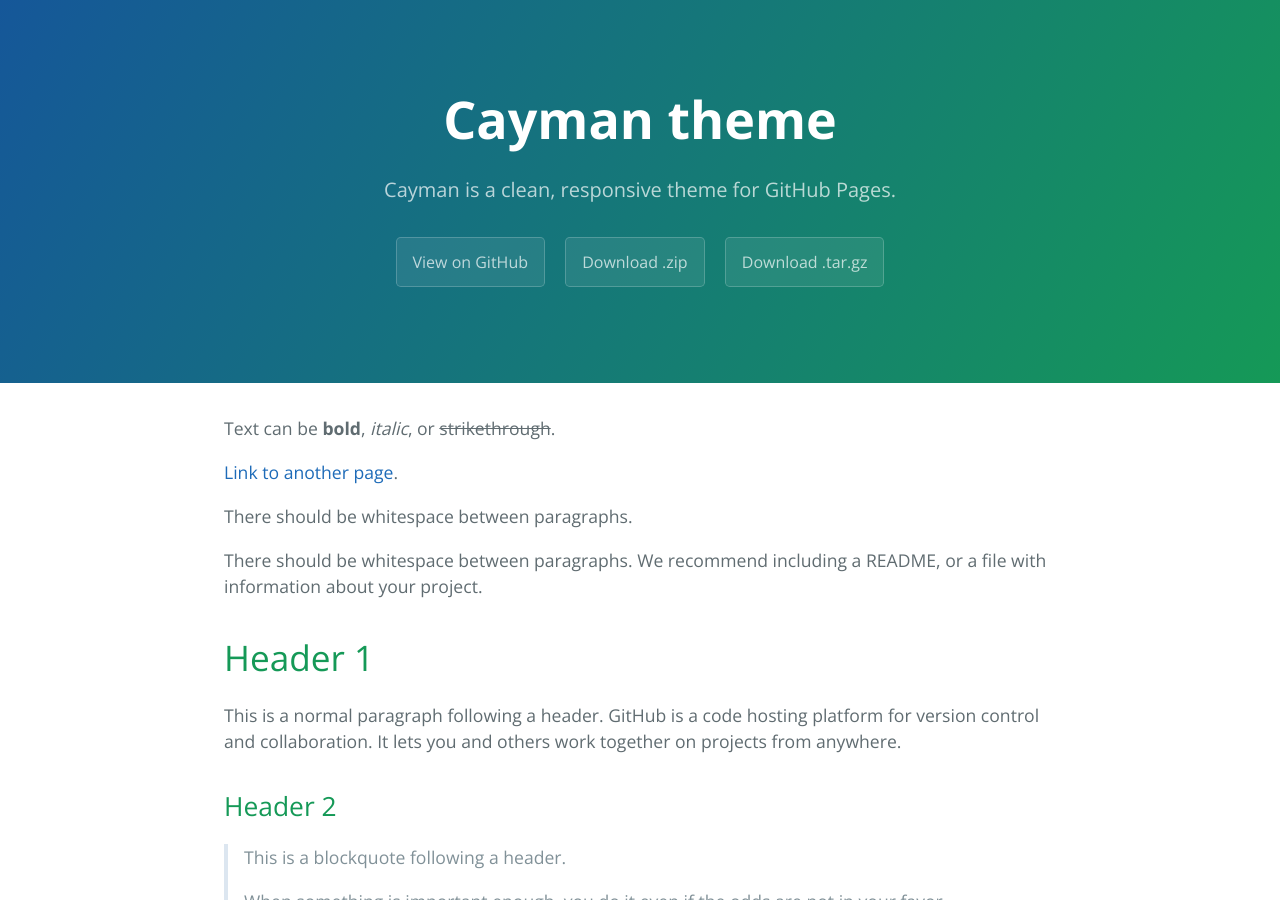
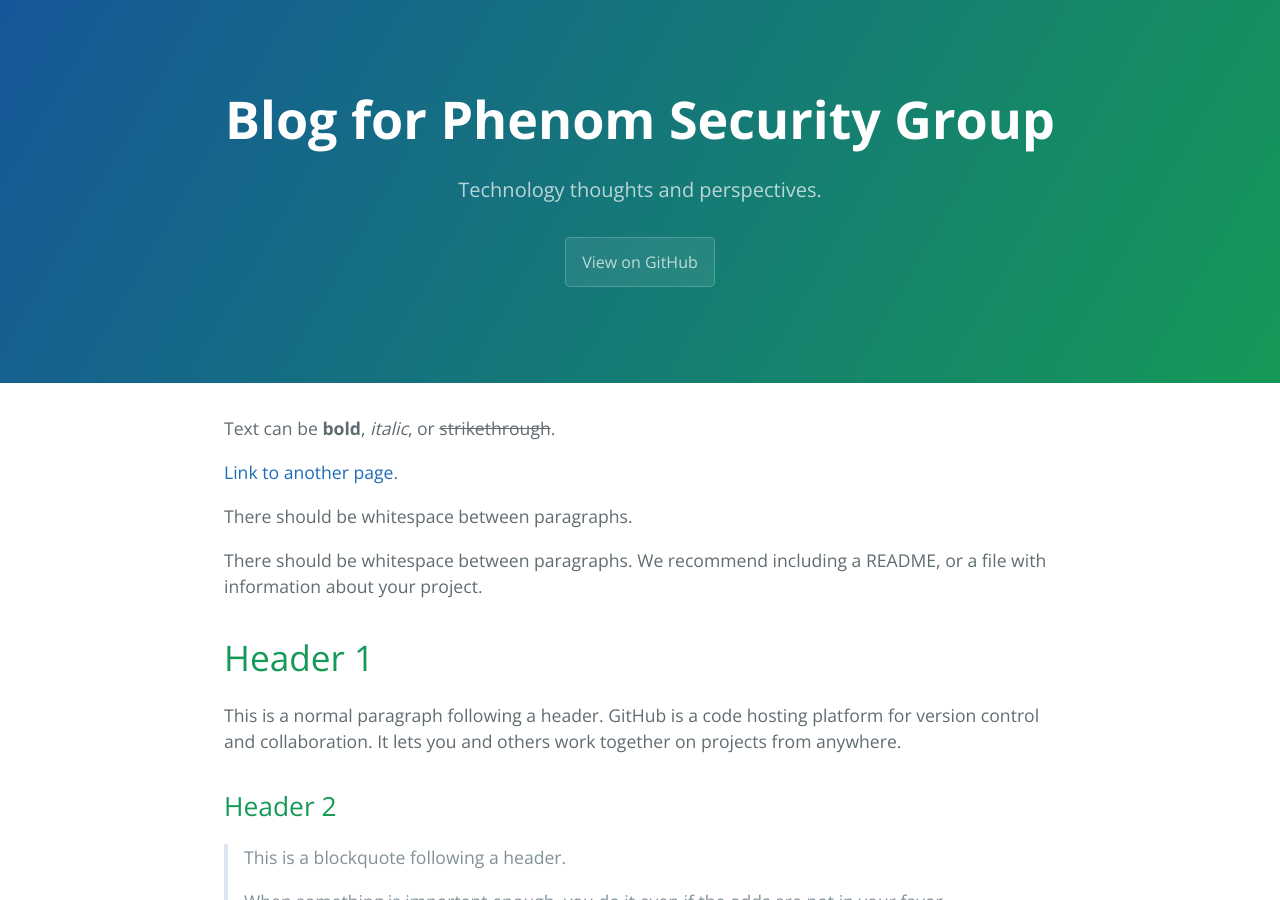
Before and after one commit to microbrewerGM/phenomsec-blogs, a Jekyll site: the page built from index.md, in a window 1280 px wide and 900 px high. Built offline with Jekyll 4.4.1, drawn with Linux system fonts in a browser that asks for light colours.

```diff
--- a/_config.yml
+++ b/_config.yml
@@ -1,5 +1,4 @@
-title: Cayman theme
-description: Cayman is a clean, responsive theme for GitHub Pages.
-show_downloads: true
-google_analytics:
+title: Blog for Phenom Security Group
+description: Technology thoughts and perspectives.
+show_downloads: false
 theme: jekyll-theme-cayman
```
Also changed, not shown: 1 other file.
